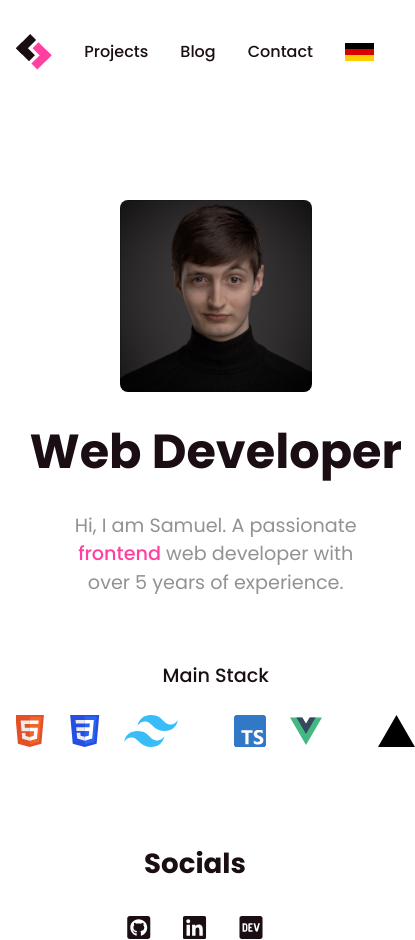
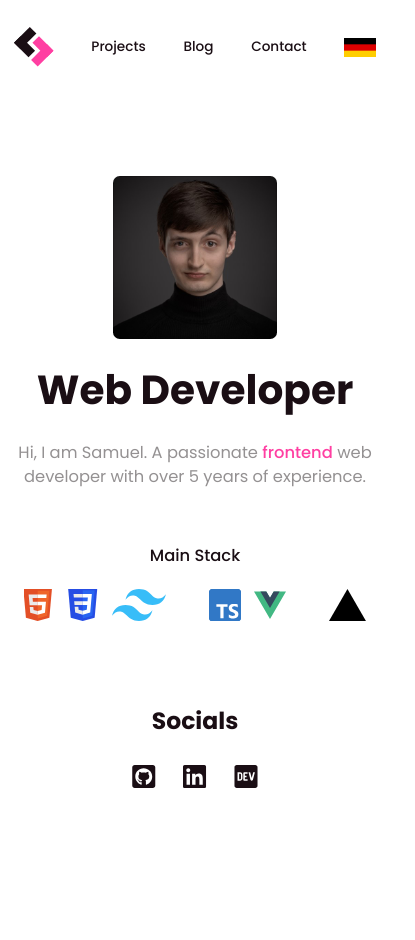
Before and after one commit to web-dev-sam/portfolio, a Vue app: page / in a window 390 px wide. Shown: the whole page, 415 px wide, since content can reach past the window. After the commit the page ends 844 px from the top, so only its background shows below. Built offline with nearby package versions, Linux system fonts and the light colour scheme.

Commit message:
Improved mobile responsiveness

```diff
--- a/index.html
+++ b/index.html
@@ -1,5 +1,5 @@
 <!doctype html>
-<html lang="en">
+<html lang="en" class="text-[85%] sm:text-[100%]">
   <head>
     <meta charset="UTF-8" />
     <link rel="icon" href="/favicon.ico" />
--- a/src/App.vue
+++ b/src/App.vue
@@ -133,22 +133,24 @@ function useLanguage(locale: WritableComputedRef<'en' | 'de'>) {
           >{{ t('hero.intro2') }}
         </p>
         <h2 class="!lg:mt-32 !mt-16 text-h6 font-medium">Main Stack</h2>
-        <ul class="flex justify-center gap-6 align-middle lg:justify-start lg:gap-8">
+        <ul class="flex justify-center gap-4 md:gap-6 align-middle lg:justify-start lg:gap-8 max-w-[40ch] mx-auto lg:mx-0">
           <li>
             <IconHTML5 />
           </li>
           <li>
             <IconCSS3 />
           </li>
-          <li class="pr-8">
+          <li>
             <IconTailwind />
           </li>
+          <li class="flex-1"></li>
           <li>
             <IconTypeScript />
           </li>
-          <li class="pr-8">
+          <li>
             <IconVue />
           </li>
+          <li class="flex-1"></li>
           <li>
             <IconVercel />
           </li>
--- a/tailwind.config.js
+++ b/tailwind.config.js
@@ -15,13 +15,13 @@ export default {
         md: '100%',
         lg: '1024px',
         xl: '1110px',
-      }
+      },
     },
     colors: {
       white: '#FFFFFF',
       primary: '#FF3FA2',
       text: '#1A0E14',
-      'muted': '#949192',
+      muted: '#949192',
     },
     fontFamily: {
       sans: ['Poppins', 'sans-serif'],
@@ -37,6 +37,12 @@ export default {
       small: '0.833rem',
       nano: '0.694rem',
     },
+    screens: {
+      sm: '480px',
+      md: '768px',
+      lg: '1024px',
+      xl: '1110px',
+    },
   },
   plugins: [],
 }
```
